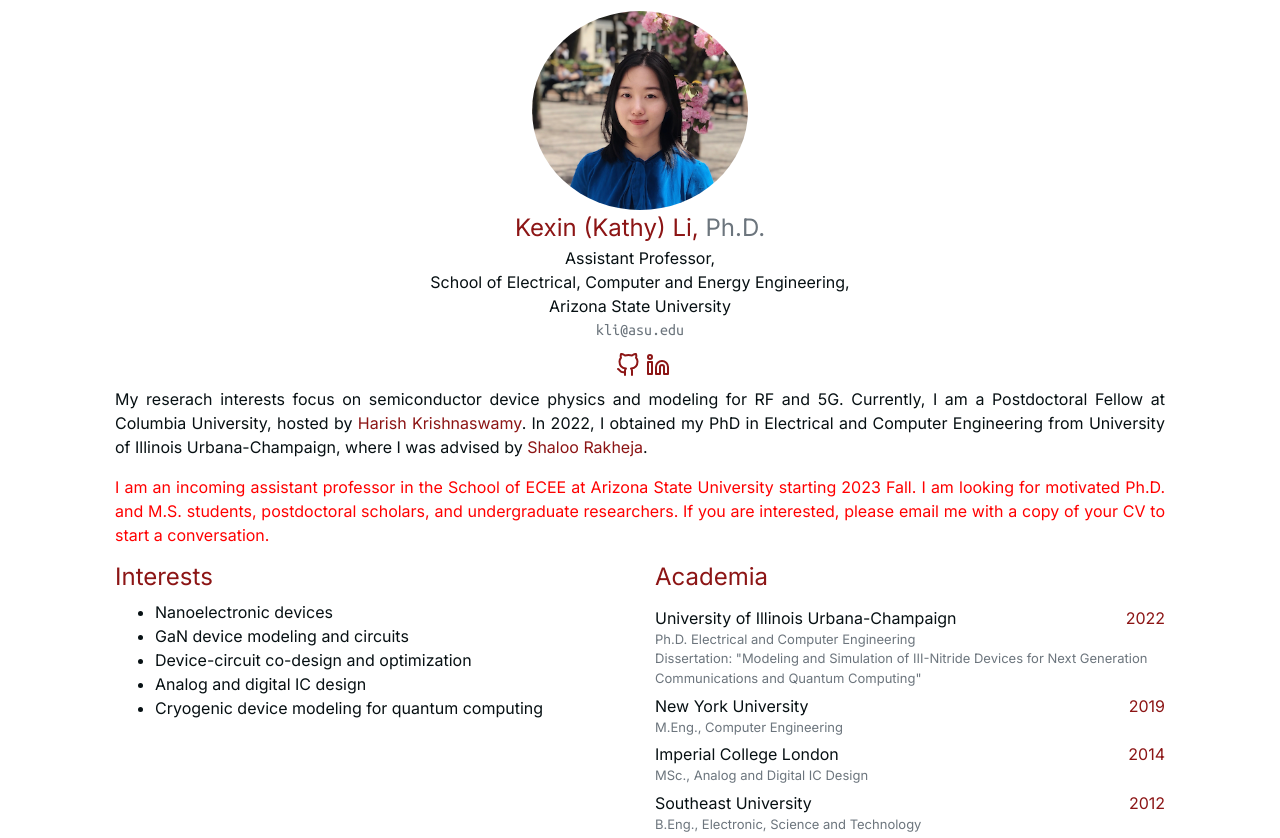
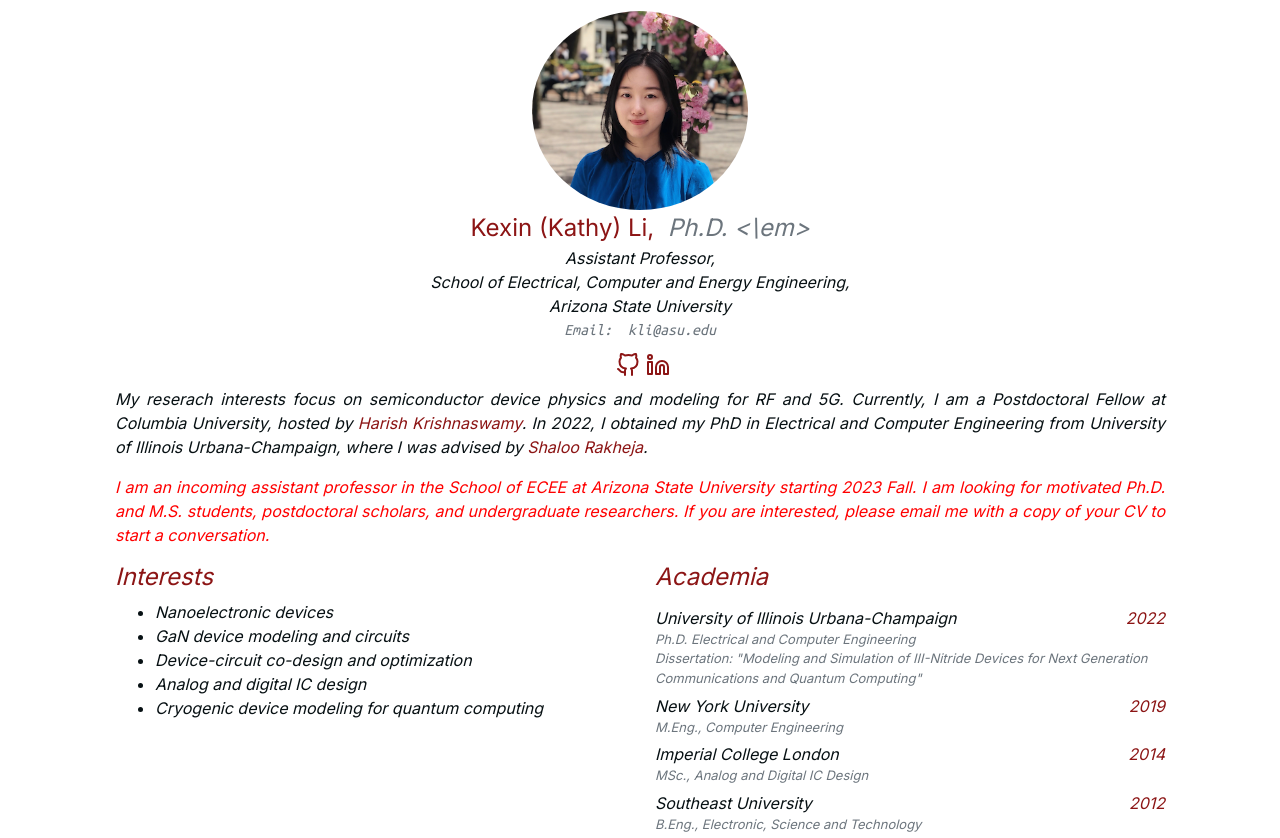
Before and after one commit to Kexin-Kathy-Li/kexinli, a plain HTML site: page index.html in a window 1280 px wide. Shown: the top 838 px of the page. Drawn offline with nearby package versions, Linux system fonts and the light colour scheme; some icons are missing; a web font is replaced by a local one.

Commit message:
Update index.html

```diff
--- a/index.html
+++ b/index.html
@@ -72,7 +72,7 @@ if (!doNotTrack) {
                 Kexin (Kathy) Li,
             </span>
             <span id="name" class="text-muted">
-            &nbsp;Ph.D.
+            &nbsp;<em> Ph.D.  <\em>
             </span>
 </div>
 
@@ -91,7 +91,7 @@ if (!doNotTrack) {
             Arizona State University
         </div>
         <div class="row w-100 justify-content-center text-muted" id="email">
-            kli@asu.edu
+            Email: &nbsp;kli@asu.edu
         </div>
 
 
```
